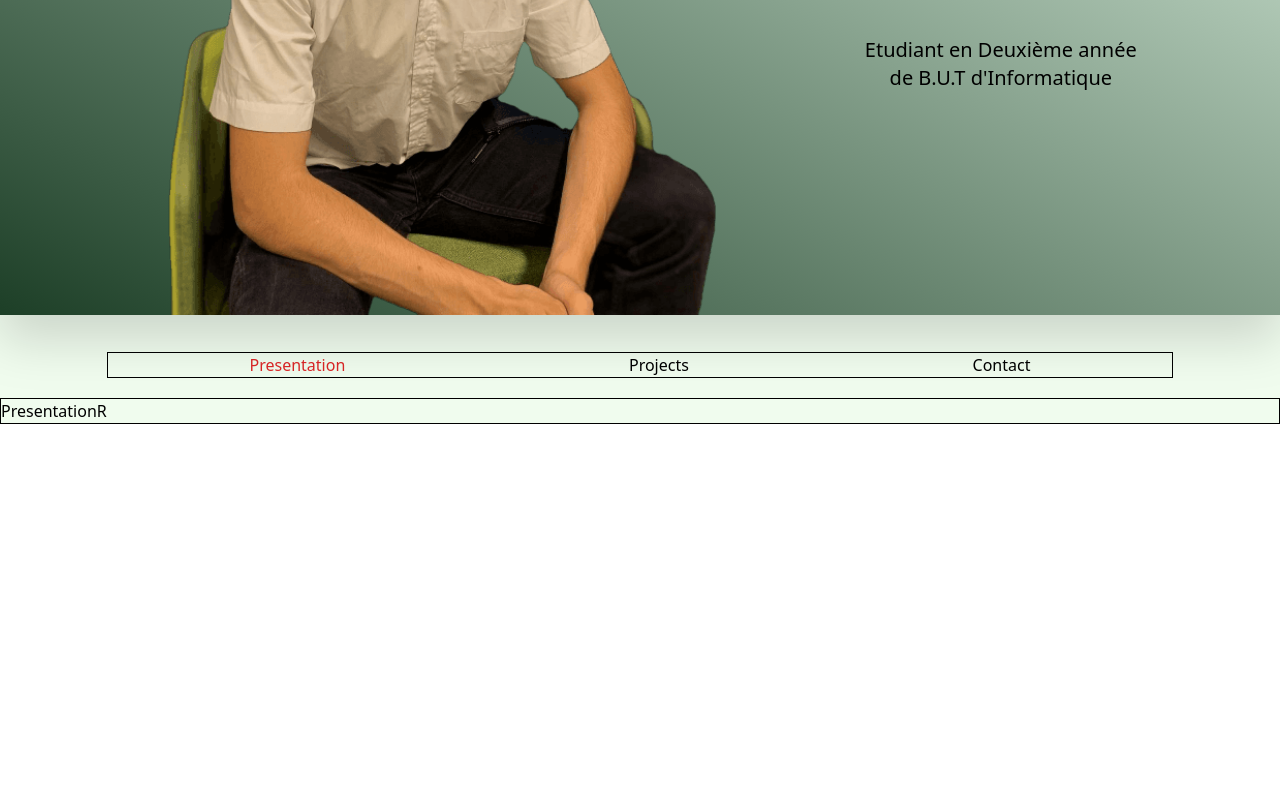
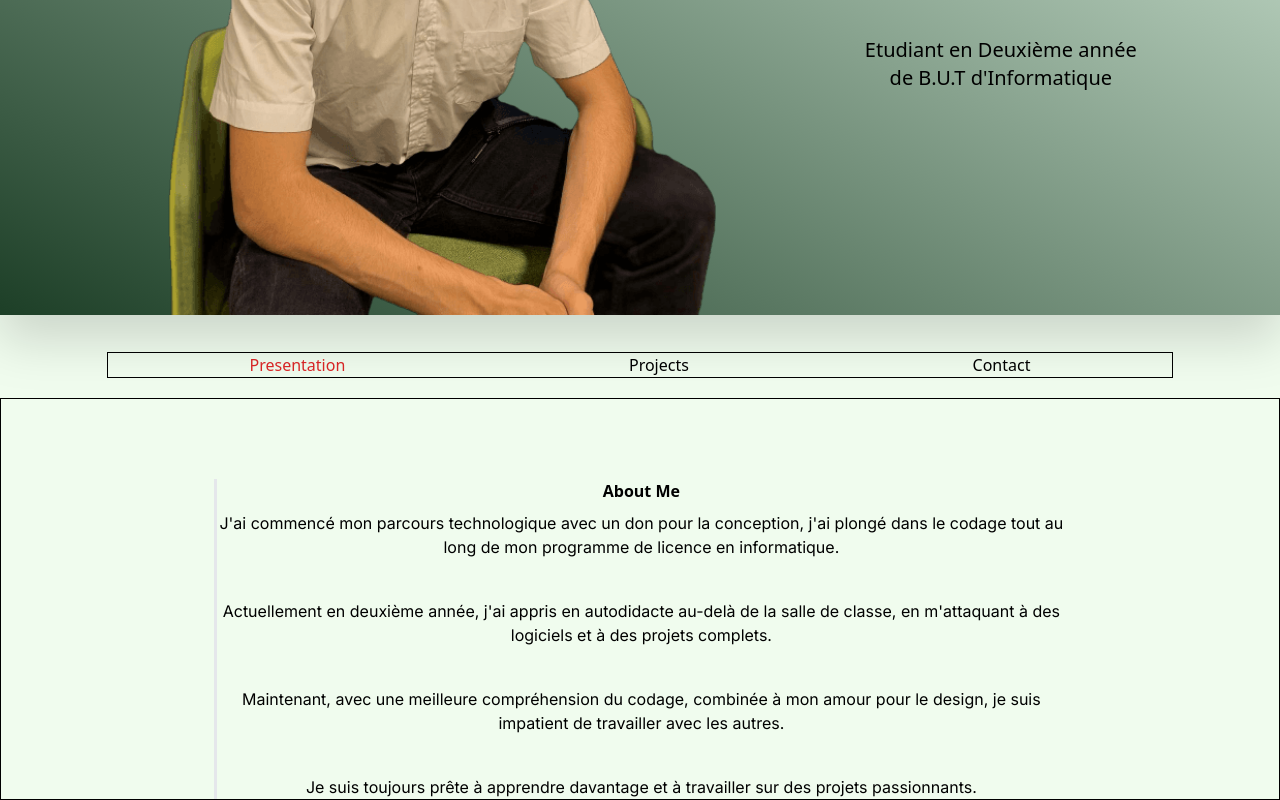
Before and after one commit to TawahinBeirut/portfolio, a React (Create React App) app: page / in a window 1280 px wide. Shown: the part 352-1152 px from the top of the page. Before the commit the page ends 800 px from the top, so only its background shows below. Built offline with nearby package versions, Linux system fonts and the light colour scheme; the HTML template or start-up script is replaced by a standard one.

Commit message:
Ajoute du about me et du footer

```diff
--- /dev/null
+++ b/src/Components/Footer.js
@@ -0,0 +1,7 @@
+import React from 'react'
+
+export default function Footer() {
+  return (
+    <div>Footer</div>
+  )
+}
--- a/src/Components/Rubrics/PresentationR.js
+++ b/src/Components/Rubrics/PresentationR.js
@@ -1,7 +1,20 @@
 import React from 'react'
+import Themes from '../../Themes.json'
 
 export default function PresentationR() {
   return (
-    <div>PresentationR</div>
+    <div className='flex justify-center mt-20'>
+      <div className='w-4/6 flex text-center'>
+      <div className=" bg-gray-200 h-full w-1"></div>
+      <div>
+      <h1 className='font-bold'>{Themes.Presentation.Title}</h1>
+      <div className='text-center font-Presentation mt-2 flex flex-col gap-10'>
+        {Themes.Presentation.Text.map(el => (
+          <p>{el}</p>
+        ))}
+      </div>
+      </div>
+      </div>
+    </div>
   )
 }
--- a/src/Themes.json
+++ b/src/Themes.json
@@ -9,7 +9,13 @@
     "Rubrics" : ["Presentation","Projects","Contact"]
     },
     "Presentation":{
-
+        "Title" : "About Me",
+        "Text" : [
+            "J'ai commencé mon parcours technologique avec un don pour la conception, j'ai plongé dans le codage tout au long de mon programme de licence en informatique.",
+            "Actuellement en deuxième année, j'ai appris en autodidacte au-delà de la salle de classe, en m'attaquant à des logiciels et à des projets complets.",
+            "Maintenant, avec une meilleure compréhension du codage, combinée à mon amour pour le design, je suis impatient de travailler avec les autres.",
+            "Je suis toujours prête à apprendre davantage et à travailler sur des projets passionnants."
+        ]
     },
     "Contact":{}
 }
```
